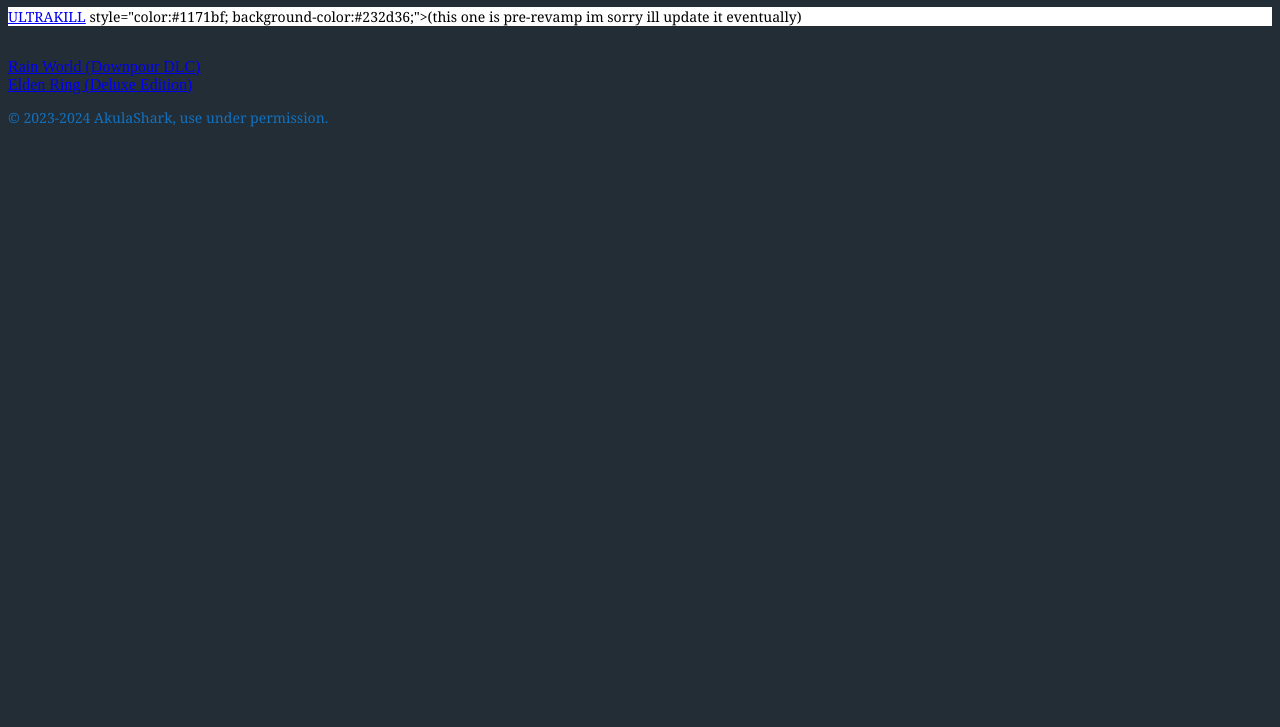
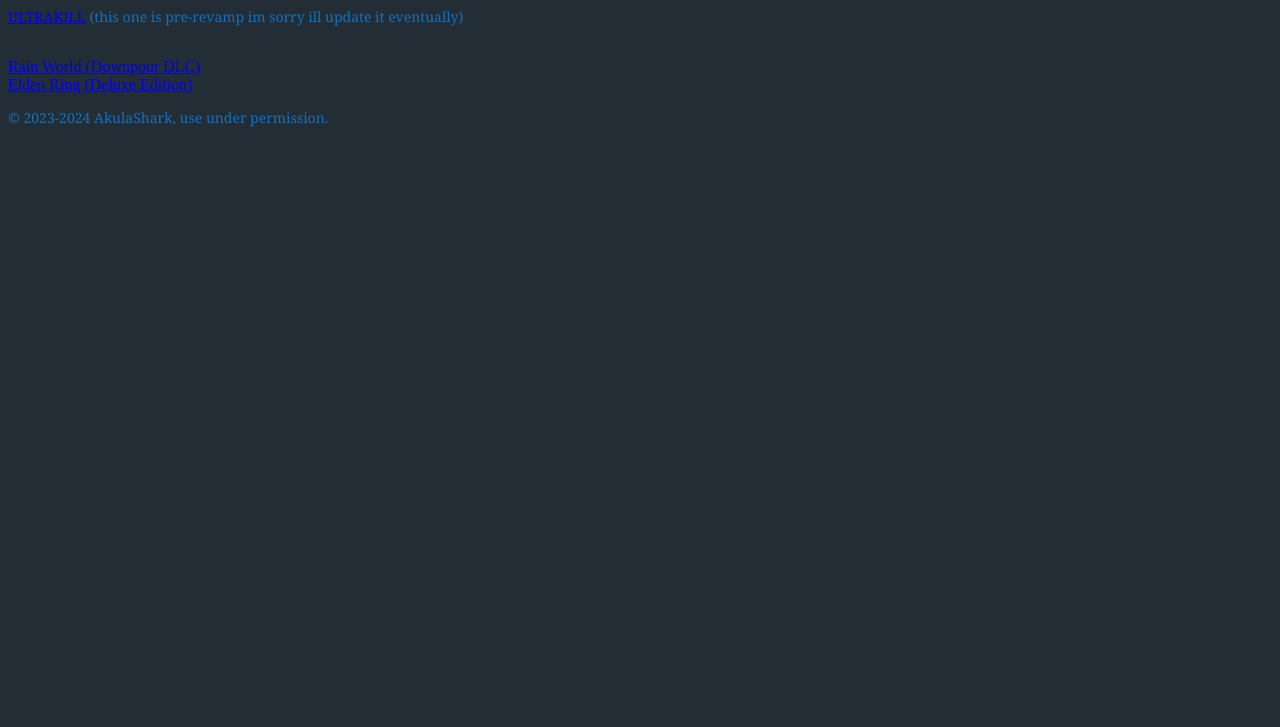
Before and after one commit to TheAkulaShark/akula, a plain HTML site: page files/index.html in a window 1280 px wide. Shown: the part 73-800 px from the top of the page. Drawn offline with Linux system fonts and the light colour scheme.

```diff
--- a/files/index.html
+++ b/files/index.html
@@ -13,7 +13,7 @@ p {font-family:Georgia, serif;font-size:14px;font-style:normal;font-weight:norma
 </head>
 <body>
 <h1>Files</h1>
-<p><a href="https://drive.google.com/uc?export=download&id=1gSJ76ibXDETSTEqnYVfPcR46kKWWTvsd">ULTRAKILL</a> style="color:#1171bf; background-color:#232d36;">(this one is pre-revamp im sorry ill update it eventually)</p>
+<p style="color:#1171bf; background-color:#232d36;"><a href="https://drive.google.com/uc?export=download&id=1gSJ76ibXDETSTEqnYVfPcR46kKWWTvsd">ULTRAKILL</a> (this one is pre-revamp im sorry ill update it eventually)</p>
 <br>
 <a href="https://drive.google.com/uc?export=download&id=11Zo8Us9Jy_6-w91kbvrFWc1Up6-Ds-EU">Rain World (Downpour DLC)</a>
 <br>
```
